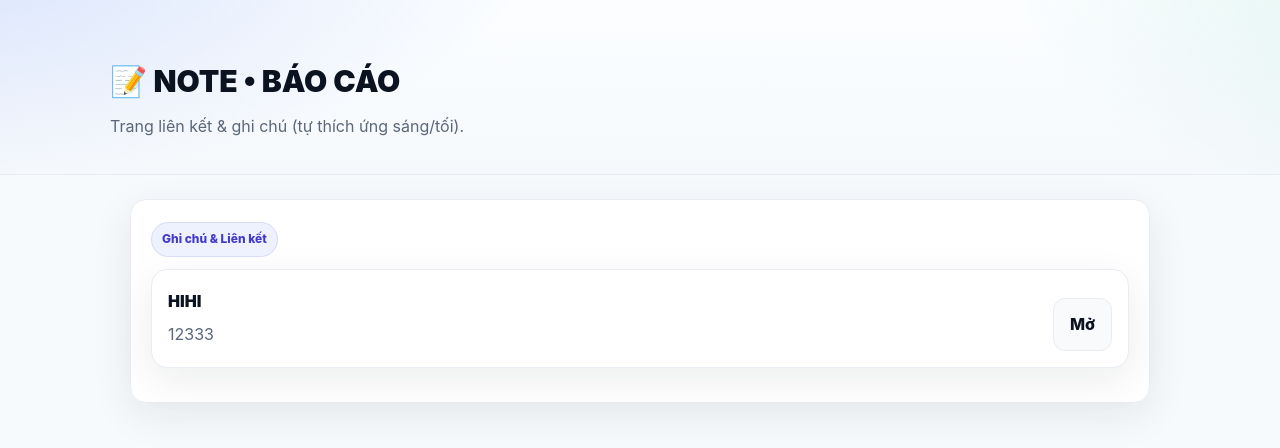
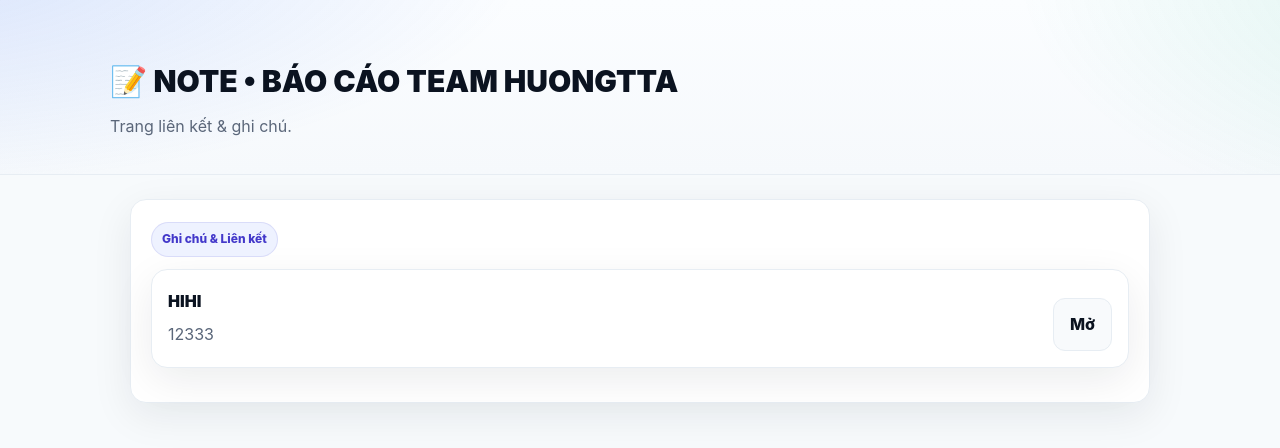
Before and after one commit to giabao1881/BCT, a plain HTML site: page index.html in a window 1280 px wide. Drawn offline with Linux system fonts and the light colour scheme.

Commit message:
Update index.html

```diff
--- a/index.html
+++ b/index.html
@@ -38,8 +38,8 @@
 <body>
   <header class="hero">
     <div class="container">
-      <h1 class="title">📝 NOTE • BÁO CÁO</h1>
-      <p class="subtitle">Trang liên kết & ghi chú (tự thích ứng sáng/tối). </p>
+      <h1 class="title">📝 NOTE • BÁO CÁO TEAM HUONGTTA</h1>
+      <p class="subtitle">Trang liên kết & ghi chú. </p>
     </div>
   </header>
 
```
